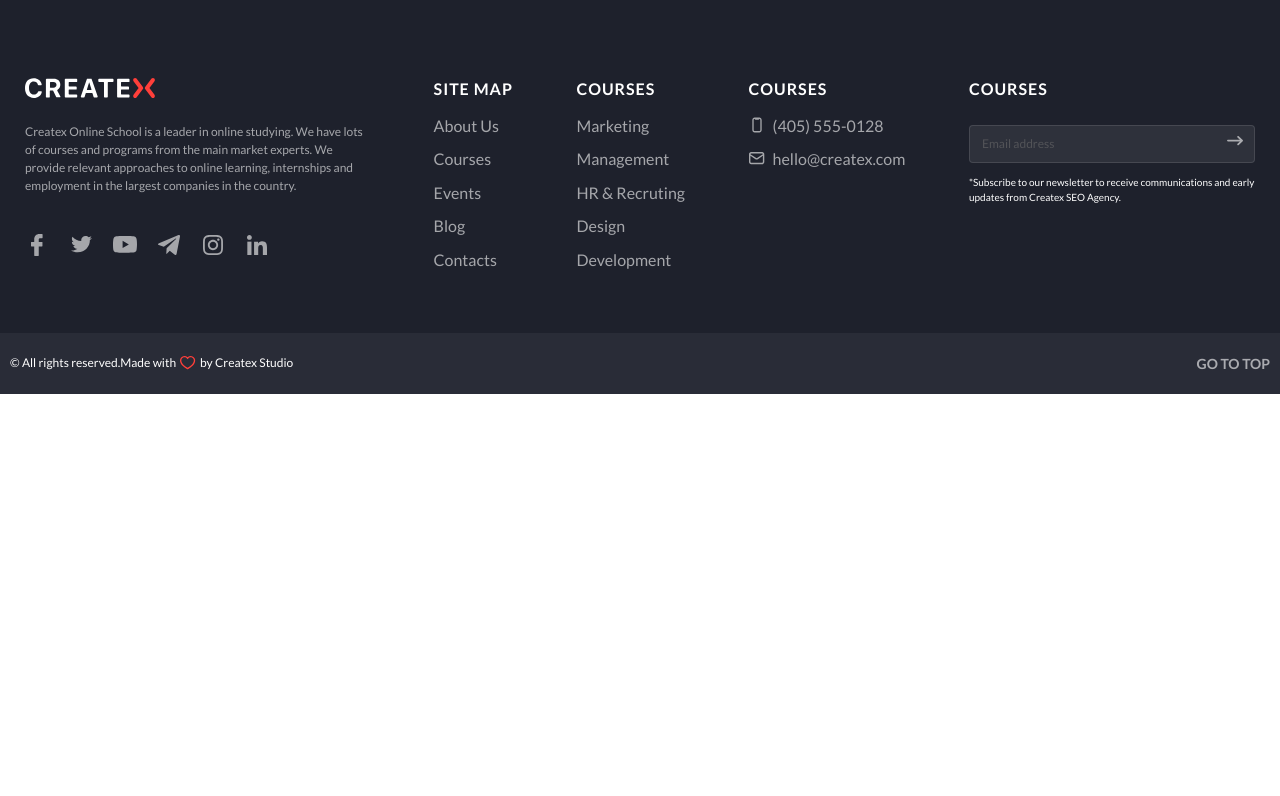
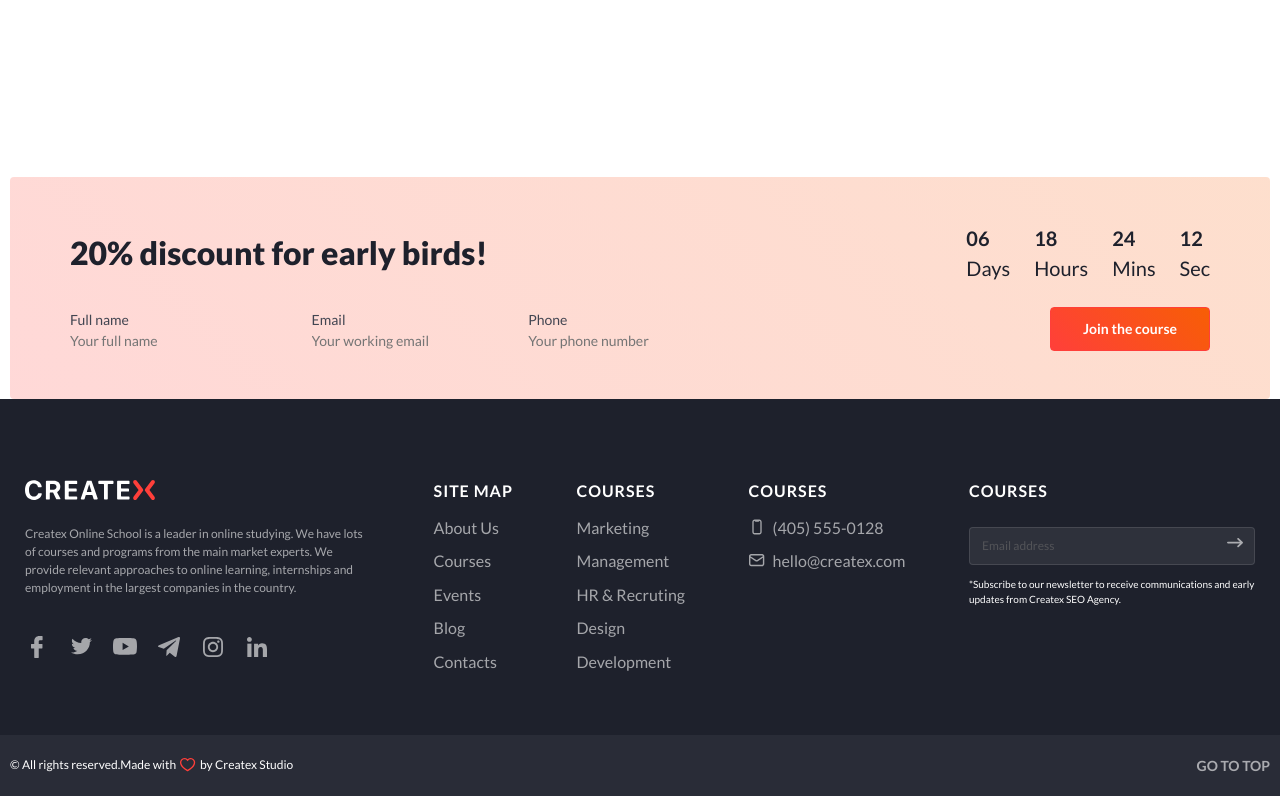
Before and after one commit to MikhailVoropaev/Createx, a website built with Vite: page src/assets/pages/course.html in a window 1280 px wide. Shown: the part 2524-3320 px from the top of the page. Before the commit the page ends 2918 px from the top, so only its background shows below. Built offline with nearby package versions, Linux system fonts and the light colour scheme.

Commit message:
обновлю sass мало ли накроется

```diff
--- a/src/assets/pages/course.html
+++ b/src/assets/pages/course.html
@@ -286,6 +286,75 @@
     </div>
   </section>
 
+  <section class="course-action">
+    <div class="container course-action__container bg--primary">
+      <div class="course-action__countdown">
+        <h2 class="course-action__countdown-title">
+          20% discount for early birds!
+        </h2>
+        <ul class="course-action__countdown-items">
+          <li class="course-action__countdown-item">
+            <time class="course-action__countdown-item__time">
+              06
+            </time>
+            <p class="course-action__countdown-item__total">
+              Days
+            </p>
+          </li>
+
+          <li class="course-action__countdown-item">
+            <time class="course-action__countdown-item__time">
+              18
+            </time>
+            <p class="course-action__countdown-item__total">
+              Hours
+            </p>
+          </li>
+
+          <li class="course-action__countdown-item">
+            <time class="course-action__countdown-item__time">
+              24
+            </time>
+            <p class="course-action__countdown-item__total">
+              Mins
+            </p>
+          </li>
+
+          <li class="course-action__countdown-item">
+            <time class="course-action__countdown-item__time">
+              12
+            </time>
+            <p class="course-action__countdown-item__total">
+              Sec
+            </p>
+          </li>
+        </ul>
+      </div>
+      <div class="course-action__box">
+        <form class="course-action__form">
+          <label for="courseActionInputName" class="course-action__form-label">
+            Full name
+            <input id="courseActionInputName" class="course-action__form-label__input" type="text" placeholder="Your full name">
+          </label>
+
+          <label for="courseActionInputEmail" class="course-action__form-label">
+            Email
+            <input id="courseActionInputEmail" class="course-action__form-label__input" type="text" placeholder="Your working email">
+          </label>
+
+          <label for="courseActionInputTel" class="course-action__form-label">
+            Phone
+            <input id="courseActionInputTel" class="course-action__form-label__input" type="tel" placeholder="Your phone number">
+          </label>
+        </form>
+        <a class="btn btn-link btn-primary btn-small course-action__form-button">
+          Join the course
+        </a>
+      </div>
+
+    </div>
+  </section>
+
 
 
   <footer class="footer">
--- /dev/null
+++ b/src/assets/scss/courses/course-action.scss
@@ -0,0 +1,63 @@
+@use  "../mixins" as *;
+
+.course-action {
+  margin-top: 180px;
+
+  &__container {
+    padding: 48px 60px;
+    border-radius: 4px;
+
+    .course-action__countdown {
+      display: flex;
+      align-items: center;
+      justify-content: space-between;
+
+      &-title {
+        @include typography('headings-h2', var(--headings-h2-black-font-weight), var(--color-gray-900) );
+      }
+
+      &-items {
+        display: flex;
+        gap: 24px;
+        align-items: center;
+
+        .course-action__countdown-item {
+          display: flex;
+          flex-direction: column;
+          gap: 4px;
+
+          &__time {
+            @include typography('headings-h5', var(--headings-h5-bold-font-weight), var(--color-gray-900));
+          }
+
+          &__total {
+            @include typography('headings-h5', var(--headings-h5-font-size), var(--color-gray-900));
+          }
+        }
+      }
+    }
+
+    .course-action__box {
+      margin-top: 26px;
+      display: flex;
+      justify-content: space-between;
+      gap: 21px;
+      align-items: flex-end;
+
+      .course-action__form {
+        display: flex;
+        justify-content: space-between;
+        gap: 24px;
+
+        &-label  {
+          @include typography('small', var(--small-regular-font-weight), var(--color-gray-800));
+
+          &__input {
+            max-width: 291px;
+            width: 100%;
+          }
+        }
+      }
+    }
+  }
+}
--- a/src/assets/scss/courses/style.scss
+++ b/src/assets/scss/courses/style.scss
@@ -3,3 +3,4 @@
 @use "about-course" as *;
 @use "course-curator" as *;
 @use "course-process" as *;
+@use "course-action" as *;
--- a/src/assets/scss/events/event-overview.scss
+++ b/src/assets/scss/events/event-overview.scss
@@ -59,8 +59,6 @@
                 top: 16px;
                 bottom: 0;
 
-                @include base;
-
                 @include width-tab-sm {
                   height: 180px;
                 }
@@ -99,9 +97,9 @@
 
             &-title {
               display: inline-block;
-              color: var(--color-gray-900);
-              font-weight: var(--lead-bold-font-weight);
               text-overflow: ellipsis;
+
+              @include typography('lead', var(--lead-bold-font-weight),var(--color-gray-900));
 
               @include width-tab-sm{
                 display: none;
--- a/src/assets/scss/global.scss
+++ b/src/assets/scss/global.scss
@@ -36,11 +36,9 @@ body {
 
   &__subtitle {
     text-transform: uppercase;
-    letter-spacing: 0.06em;
-    font-weight: var(--headings-h6-bold-font-weight);
-    color: var(--color-gray-900);
+    letter-spacing: var(--letter-spacing-xl);
 
-    @include headings-h6;
+    @include typography('headings-h6',var(--headings-h6-bold-font-weight), var(--color-gray-900));
   }
 
   &__title {
```
